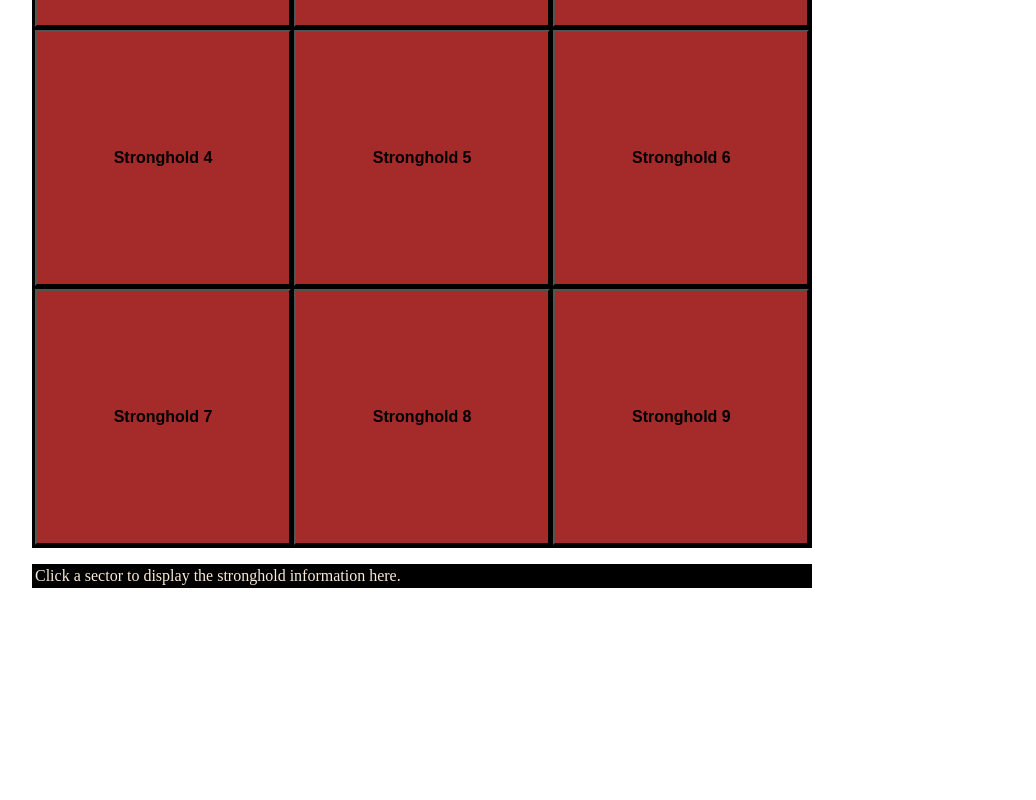
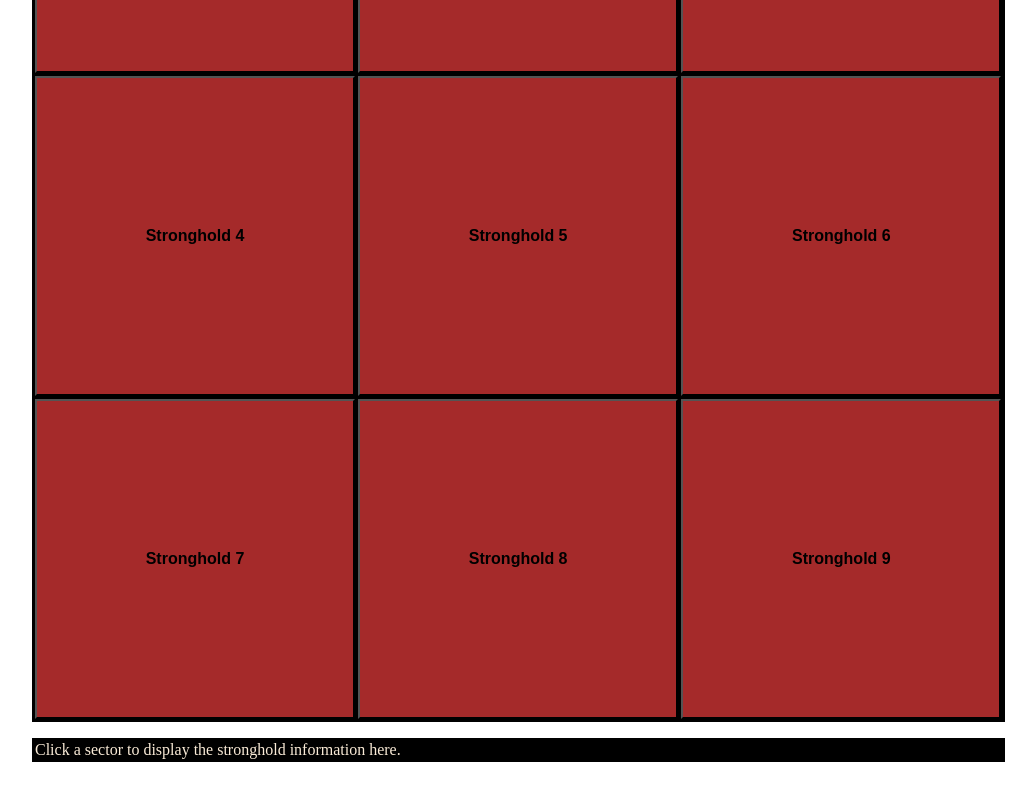
Before and after one commit to ben3101/stronghold-spawn-simulator, a plain HTML site: page index.html in a window 1280 px wide. Shown: the part 638-1438 px from the top of the page, without its empty margins (32-1068 px from the left). Before the commit the page ends 1306 px from the top, so only its background shows below. Drawn offline with Linux system fonts and the light colour scheme.

Commit message:
more adjustments

```diff
--- a/javascript.js
+++ b/javascript.js
@@ -355,7 +355,7 @@ function selectSH(){
 
     //sh spawn
     infoP.innerHTML += '<hr>';
-    infoP.innerHTML +=`<br><br>Stronghold Spawn:<br><br>`;
+    infoP.innerHTML +=`<br>Stronghold Spawn:<br><br>`;
     for(let troop of sh.Troops){
         infoP.innerHTML+=`${troop.getName()}
         ${troop.getSpawnSize().toLocaleString('en-US')}
--- a/styles.css
+++ b/styles.css
@@ -6,7 +6,7 @@ body{
  #wholeDiv{
    display:flex;
    flex-direction: column;
-   max-width: 61vw;
+   max-width: 76vw;
  }
  /*
 button{
@@ -32,8 +32,8 @@ button #reset-wz{
     display: flex;
     flex-direction: row;
     flex-wrap: wrap;
-    max-width: 60.5vw;
-    max-height: 60.5vw;
+    max-width: 76.5vw;
+    max-height: 76.5vw;
     /* max-width: 605px;
     max-height: 605px; */
     background-color:black;
@@ -52,8 +52,8 @@ button #reset-wz{
 }
 
  .sector-item{
-    width: 20vw;
-    height: 20vw;
+    width: 25vw;
+    height: 25vw;
     /* width:200px;
     height:200px; */
     font-weight: bolder;
@@ -78,7 +78,7 @@ button #reset-wz{
  }
 
  #infoDiv p{
-    max-width: 60.5vw;
+    max-width: 76vw;
     border:0.25vw solid black;
     background-color: black;
     color:antiquewhite;
```
